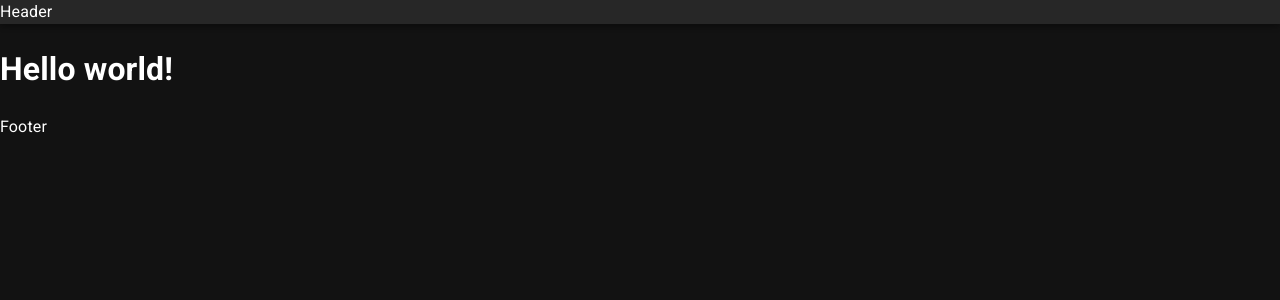
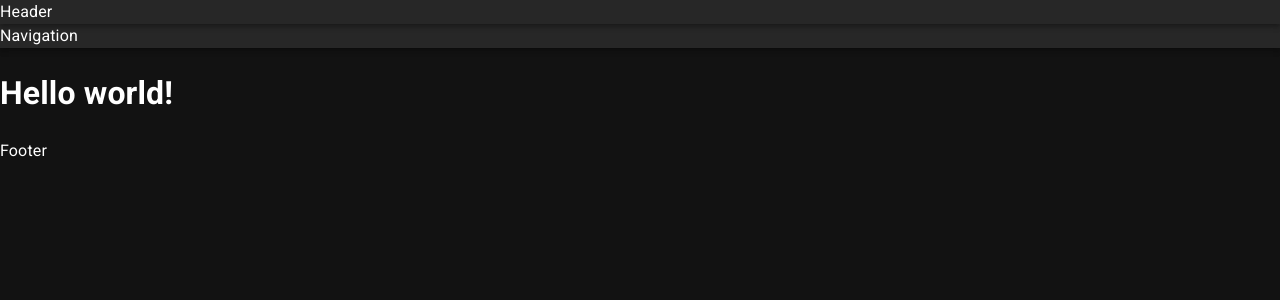
Before and after one commit to arifulbgt4/Marketplace, a Next.js app: page /en in a window 1280 px wide. Shown: the top 300 px of the page. Built offline with nearby package versions, Linux system fonts and the light colour scheme.

Commit message:
feat: navigation bar

```diff
--- a/src/layouts/AppLayout/index.tsx
+++ b/src/layouts/AppLayout/index.tsx
@@ -3,6 +3,7 @@ import { Grid } from "@mui/material";
 
 import { AppLayoutProps } from "./Types";
 import Header from "src/widgets/Header";
+import Navigation from "src/widgets/Navigation";
 
 const AppLayout: FC<AppLayoutProps> = ({ children }) => {
   return (
@@ -11,7 +12,7 @@ const AppLayout: FC<AppLayoutProps> = ({ children }) => {
         <Header />
       </Grid>
       <Grid item xs={12}>
-        Navigation
+        <Navigation />
       </Grid>
       <Grid item xs={12}>
         {children}
--- a/src/widgets/Header/index.tsx
+++ b/src/widgets/Header/index.tsx
@@ -3,7 +3,7 @@ import { HeaderProps } from "./Types";
 import { AppBar } from "@mui/material";
 
 const Header: FC<HeaderProps> = () => {
-  return <AppBar>Header</AppBar>;
+  return <AppBar position="sticky">Header</AppBar>;
 };
 
 export default Header;
--- /dev/null
+++ b/src/widgets/Navigation/Types.ts
@@ -0,0 +1 @@
+export interface NavigationProps {}
--- /dev/null
+++ b/src/widgets/Navigation/index.tsx
@@ -0,0 +1,10 @@
+import { FC } from "react";
+import { AppBar } from "@mui/material";
+
+import { NavigationProps } from "./Types";
+
+const Navigation: FC<NavigationProps> = () => {
+  return <AppBar position="relative">Navigation</AppBar>;
+};
+
+export default Navigation;
```
